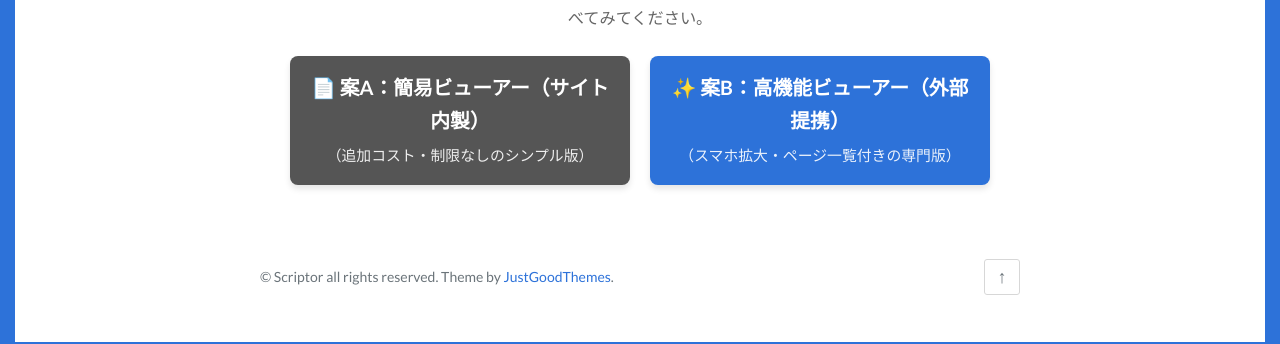
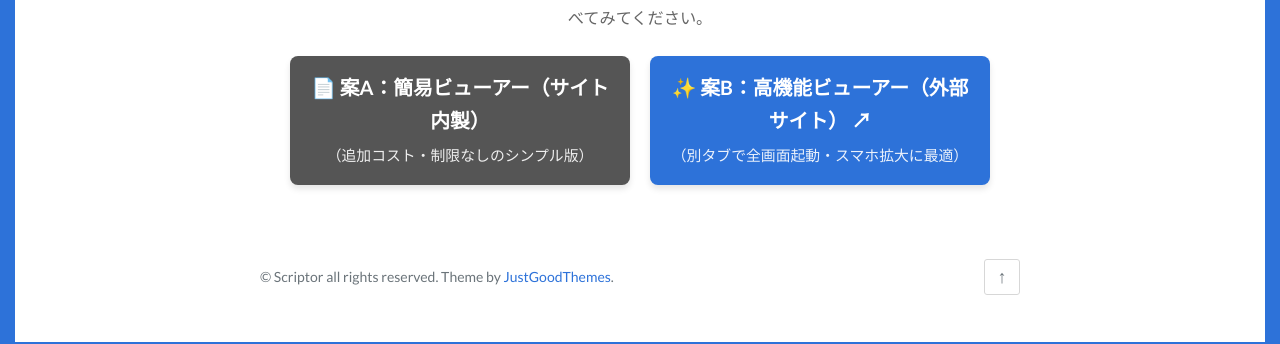
Before and after one commit to isahayashi-PTA/kanshin, a Jekyll site: the page built from index.html, in a window 1280 px wide. Shown: the part 1097-1441 px from the top of the page. Built offline with Jekyll 4.4.1, drawn with Linux system fonts in a browser that asks for light colours; the list of posts is cut into pages by our own code.

Commit message:
Update index.html

```diff
--- a/index.html
+++ b/index.html
@@ -66,7 +66,7 @@
           <span style="font-size: 0.75em; font-weight: normal; opacity: 0.9;">（追加コスト・制限なしのシンプル版）</span>
         </a>
 
-        <a href="{{ site.baseurl }}/viewer2.html" style="
+        <a href="https://online.fliphtml5.com/mitachiPTA/jbfy/" target="_blank" style="
           flex: 1;
           min-width: 280px;
           padding: 15px 20px;
@@ -78,8 +78,8 @@
           border-radius: 8px;
           box-shadow: 0 4px 6px rgba(0,0,0,0.1);
         ">
-          ✨ 案B：高機能ビューアー（外部提携）<br>
-          <span style="font-size: 0.75em; font-weight: normal; opacity: 0.9;">（スマホ拡大・ページ一覧付きの専門版）</span>
+          ✨ 案B：高機能ビューアー（外部サイト） ↗<br>
+          <span style="font-size: 0.75em; font-weight: normal; opacity: 0.9;">（別タブで全画面起動・スマホ拡大に最適）</span>
         </a>
 
       </div>
```
